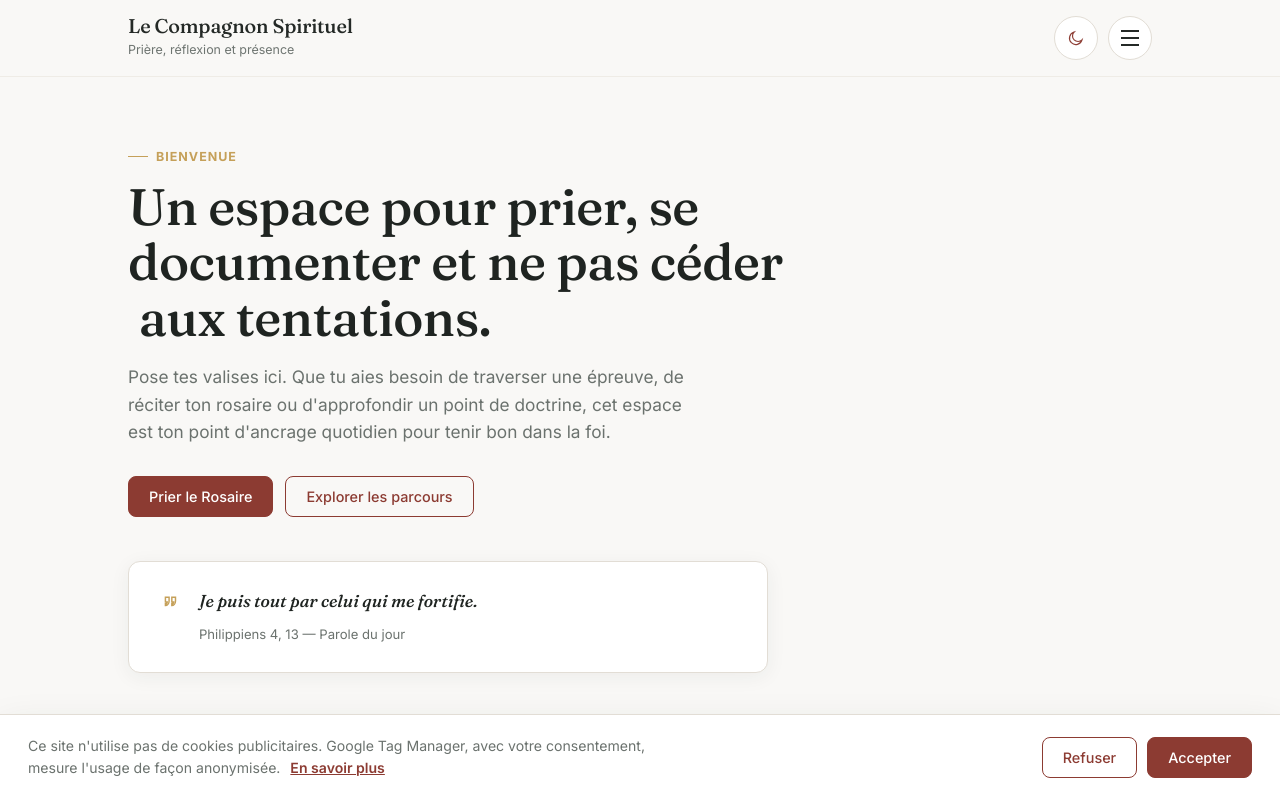
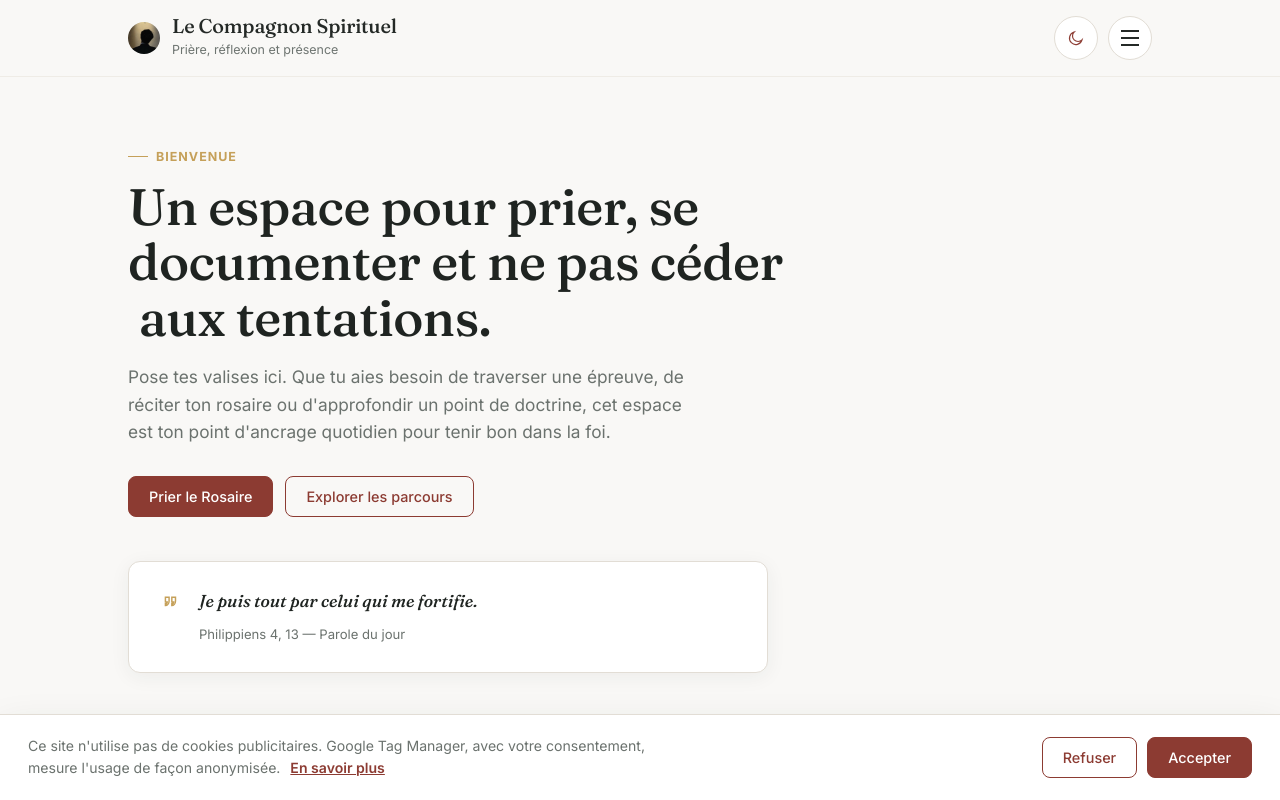
Before and after one commit to le-compagnon/Compagnon-spirituel, a plain HTML site: page index.html in a window 1280 px wide. Shown: the top 800 px of the page. Drawn offline with nearby package versions, Linux system fonts and the light colour scheme.

Commit message:
Update index.html

```diff
--- a/index.html
+++ b/index.html
@@ -335,6 +335,7 @@ footer { padding:60px 0 40px; border-top: 1px solid var(--border-soft); margin-t
 <header>
   <div class="header-row">
     <a href="#" class="brand" onclick="showPage('accueil'); return false;">
+      <img src="ACCUEIL.jpeg" alt="Logo" style="width: 32px; height: 32px; border-radius: 50%; object-fit: cover;">
       <span class="brand-text">
         <h1 class="gsap-split">Le Compagnon Spirituel</h1>
         <p>Prière, réflexion et présence</p>
```
